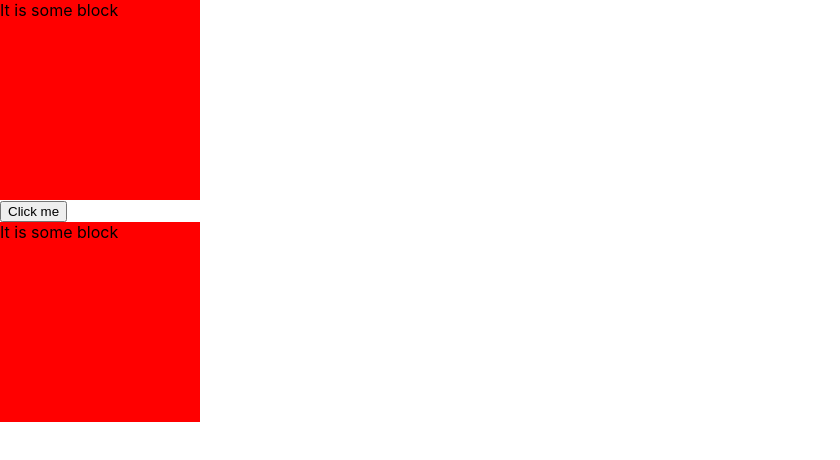
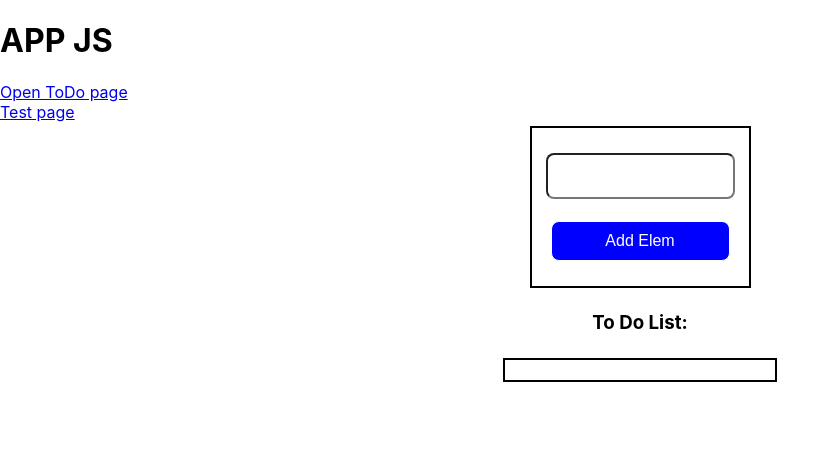
Before and after one commit to armdevrus/turing_reactJS, a React (Create React App) app: page / in a window 1280 px wide. Shown: the top 460 px of the page, without its empty margins (0-840 px from the left). Built offline with nearby package versions, Linux system fonts and the light colour scheme.

Commit message:
Исправили баг, добавли id!

```diff
--- a/src/components/ToDoList/ToDoList.js
+++ b/src/components/ToDoList/ToDoList.js
@@ -10,15 +10,13 @@ const ToDoList = ({list,deleteElem, saveElem}) => {
             <h3>To Do List:</h3>
             <ul className={styles.toDoList}>
 
-                {list.map((elem, index) =>
+                {list.map(elem =>
                         <ToDoListItem
-                            key={index}
-                            index={index}
+                            key={elem.id}
+                            // index={index}
                             elem={elem}
-                            onDelete={() => deleteElem(index)}
-                            onSave={(text) => saveElem(index, text)}/>
-                    )
-                }
+                            onDelete={() => deleteElem(elem.id)}
+                            onSave={(text) => saveElem(elem.id, text)}/>)}
             </ul>
         </>
     )
--- a/src/components/ToDoListItem/ToDoListItem.js
+++ b/src/components/ToDoListItem/ToDoListItem.js
@@ -2,14 +2,17 @@ import React from "react";
 import styles from "../ToDoList/ToDoList.module.css";
 import Button from "../Button/Button";
 
-const ToDoListItem = ({index, elem, onDelete, onSave}) => {
+const ToDoListItem = ({elem, onDelete, onSave}) => {
 
     const [isEditing, setIsEditing] = React.useState(false)
-    const [text, setText] = React.useState(elem)
+    const [text, setText] = React.useState(elem.value)
 
     const handleEditClick = () => {
         setIsEditing(true)
     }
+    React.useEffect(()=>{
+        console.log(elem)
+    },[])
 
     const handleOnChangeValue = (event) => {
         setText(event.target.value)
@@ -17,7 +20,7 @@ const ToDoListItem = ({index, elem, onDelete, onSave}) => {
 
     const handleCancelClick = () => {
         setIsEditing(false)
-        setText(elem)
+        setText(elem.value)
     }
 
     const handleSaveClick = () => {
@@ -30,12 +33,12 @@ const ToDoListItem = ({index, elem, onDelete, onSave}) => {
             {
                 isEditing ?
                    <>
-                       {index + 1}: <input value={text} onChange={handleOnChangeValue}/>
+                       id: {elem.id}: <input value={text} onChange={handleOnChangeValue}/>
                        <Button text="Cancel" isImportant={true} onClick={handleCancelClick}/>
                        <Button text="Save" onClick={handleSaveClick}/>
                    </>:
                    <>
-                       <span className={styles.toDoListText}>{index + 1}: {elem}</span>
+                       <span className={styles.toDoListText}>id: {elem.id}: {elem.value}</span>
                        <Button text="Delete" isImportant={true} onClick={onDelete}/>
                        <Button text="Edit" isImportant={false} onClick={handleEditClick}/>
                    </>
--- a/src/index.js
+++ b/src/index.js
@@ -14,7 +14,7 @@ import Portal from "./lifecoding/Portal";
 ReactDOM.render(
   <React.StrictMode>
       <BrowserRouter>
-          <Portal/>
+          <App/>
       </BrowserRouter>
   </React.StrictMode>,
   document.getElementById('root')
--- a/src/lifecoding/Portal.js
+++ b/src/lifecoding/Portal.js
@@ -23,12 +23,12 @@ const Main = () => {
         return ReactDOM.createPortal(<SomeBlock colour={colour}/>, bodyElem)},[colour])
 
     return(
-        <div id="main">
-            {portalElem}
+        <div id="main" style={{border:'1px solid black'}} onClick={handleButtonClick}>
             <div>
-                <SomeBlock colour={colour}/>
+                {portalElem}
+                {/*<SomeBlock colour={colour}/>*/}
             </div>
-            <button onClick={handleButtonClick}>
+            <button >
                 Click me
             </button>
         </div>
--- a/src/pages/ToDo/ToDo.js
+++ b/src/pages/ToDo/ToDo.js
@@ -3,29 +3,27 @@ import styles from "./ToDo.module.css"
 import AddToDoForm from "../../components/AddToDoForm/AddToDoForm";
 import ToDoList from "../../components/ToDoList/ToDoList";
 
+let newId = 1
+
 const Todo = () => {
 
     const [list, setList] = React.useState([])
 
+    console.log({list})
+
     const addElemToList = (elem) => {
-        console.log("addElemToList: ", elem)
-        setList([...list, elem])
+        setList([...list, {id: newId, value: elem}])
+        // newId = newId + 1
     }
 
-    const deleteElemToDoList = (index) => {
-        setList([
-            ...list.slice(0,index),
-            ...list.slice(index + 1, list.length)
-        ])
+    const deleteElemToDoList = (id) => {
+        // const newList = list.filter(value => value.id !== id)
+        setList(list.filter(value => value.id !== id))
     }
 
-    const saveElemToDoList = (index, text) => {
-        console.log(index, text)
-        setList([
-            ...list.slice(0,index),
-            text,
-            ...list.slice(index + 1, list.length)
-        ])
+    const saveElemToDoList = (id, text) => {
+        // const newList = list.map(elem => elem.id === id ? {...elem, value: text} : elem)
+        setList(list.map(elem => elem.id === id ? {...elem, value: text} : elem))
     }
 
     return(
```
